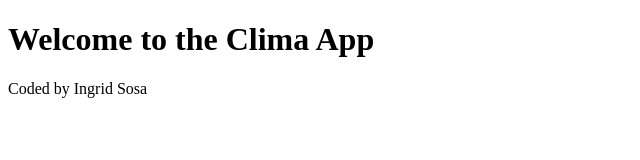
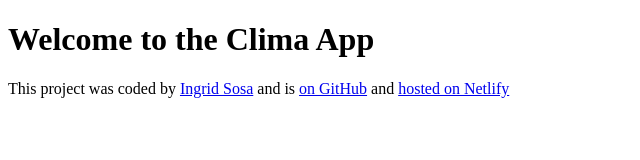
Before and after one commit to ingridgeral/clima, a plain HTML site: page index.html in a window 1280 px wide. Shown: the whole page, without its empty margins (0-640 px from the left). Drawn offline with Linux system fonts and the light colour scheme.

Commit message:
Added links to the foother

```diff
--- a/index.html
+++ b/index.html
@@ -7,6 +7,19 @@
   </head>
   <body>
     <h1>Welcome to the Clima App</h1>
-    <footer>Coded by Ingrid Sosa</footer>
+    <footer>
+      <p>
+        This project was coded by
+        <a href="https://github.com/ingridgeral" target="_blank">Ingrid Sosa</a>
+        and is
+        <a href="https://github.com/ingridgeral/clima" target="_blank">
+          on GitHub</a
+        >
+        and
+        <a href="https://clima-project-shecodes.netlify.app/" target="_blank"
+          >hosted on Netlify</a
+        >
+      </p>
+    </footer>
   </body>
 </html>
```
